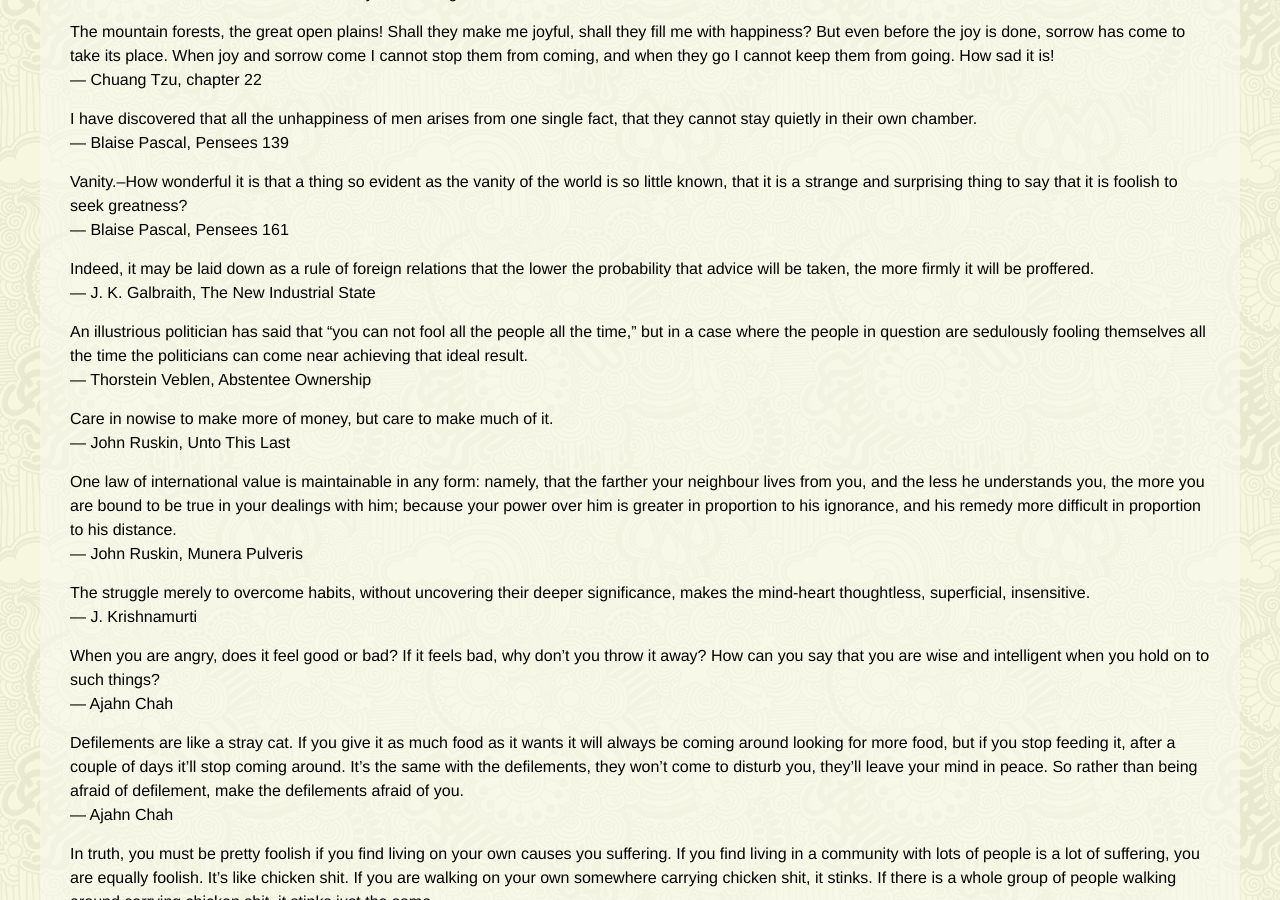
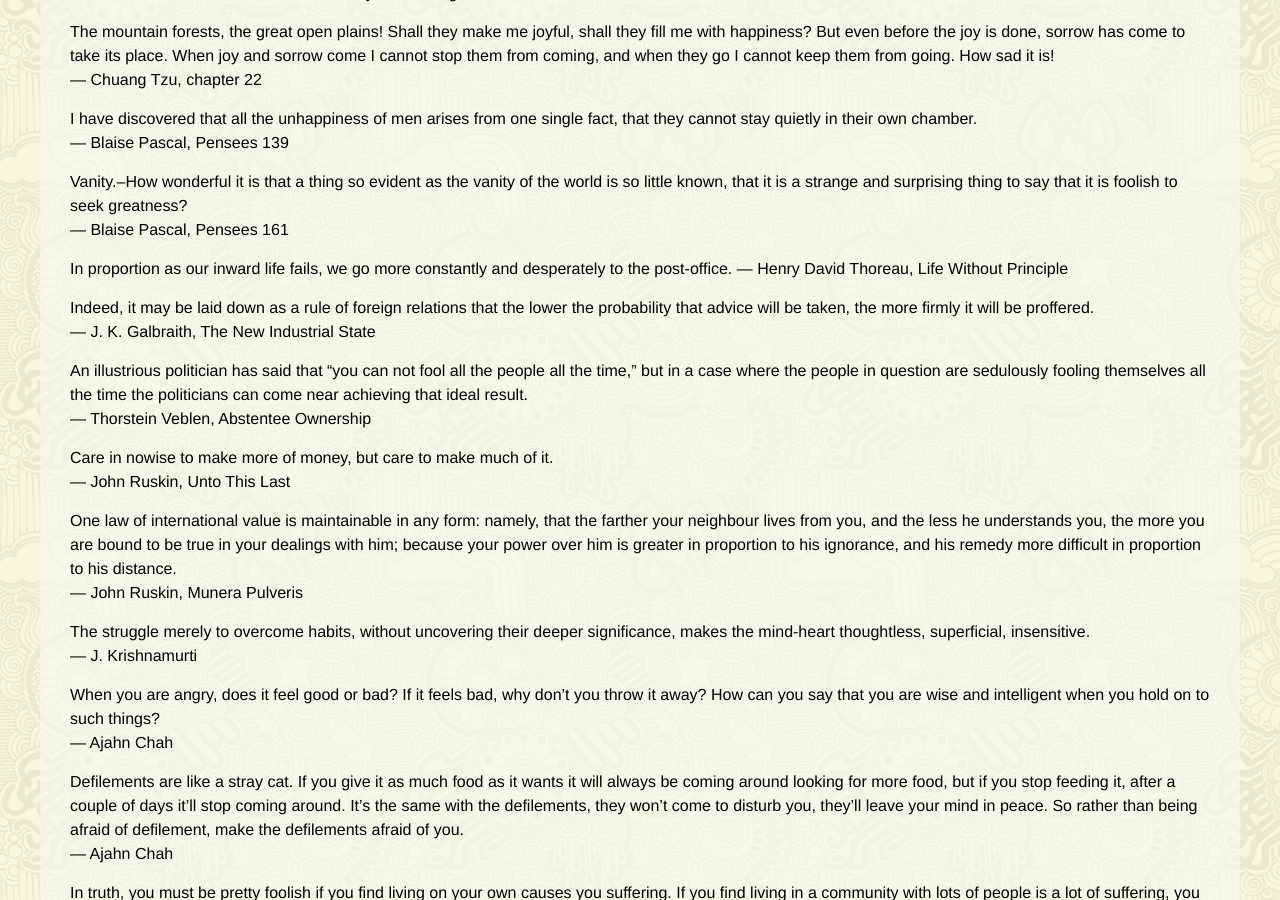
Before and after one commit to oneeman/oneeman.github.io, a Jekyll site: the page built from quotes.md, in a window 1280 px wide and 900 px high, scrolled down 1490 px. Built offline with Jekyll 4.4.1, drawn with Linux system fonts in a browser that asks for light colours.

Commit message:
Add thoreau quote

```diff
--- a/quotes.md
+++ b/quotes.md
@@ -84,6 +84,9 @@ own chamber.
 Vanity.--How wonderful it is that a thing so evident as the vanity of the world is so little known, that it is a strange and surprising thing to say that it is foolish to seek greatness?
 --- Blaise Pascal, Pensees 161
 
+In proportion as our inward life fails, we go more constantly and desperately to the post-office.
+--- Henry David Thoreau, Life Without Principle
+
 Indeed, it may be laid down as a rule of foreign relations that the lower the probability that advice will be taken,
 the more firmly it will be proffered.
 --- J. K. Galbraith, The New Industrial State
```
